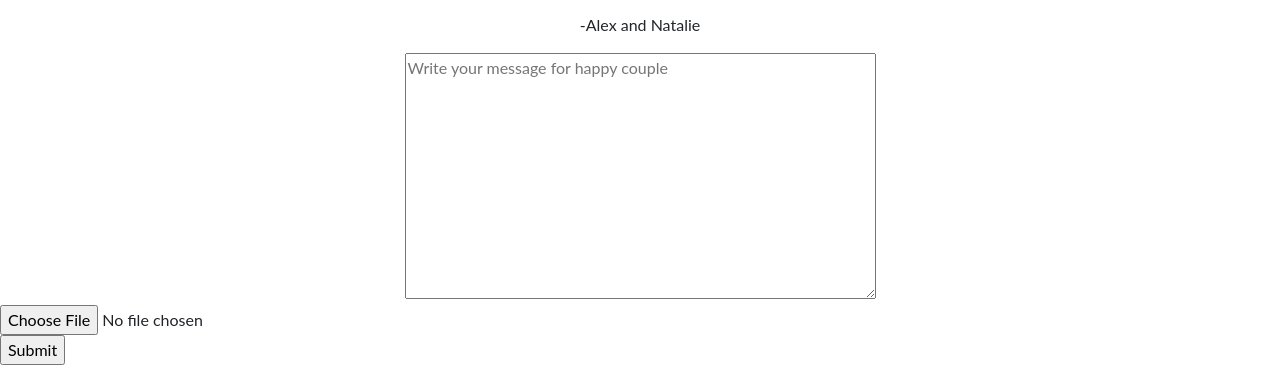
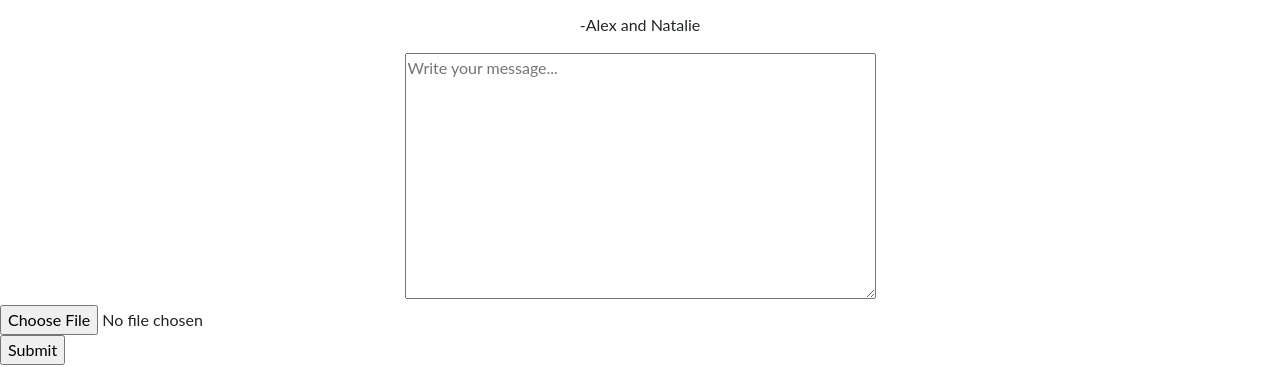
Before and after one commit to dammalex3/modern-guestbook, a website: page index.html in a window 1280 px wide. Shown: the part 139-506 px from the top of the page. Drawn offline with Linux system fonts and the light colour scheme.

Commit message:
Update index.html

```diff
--- a/index.html
+++ b/index.html
@@ -51,7 +51,7 @@
         <row>
             <div class="text-center">
                 <form>
-                    <textarea name="message" rows="10" cols="50" placeholder="Write your message for happy couple"></textarea>
+                    <textarea name="message" rows="10" cols="50" placeholder="Write your message..."></textarea>
                     <br>
                 </form>
             </div>
```
